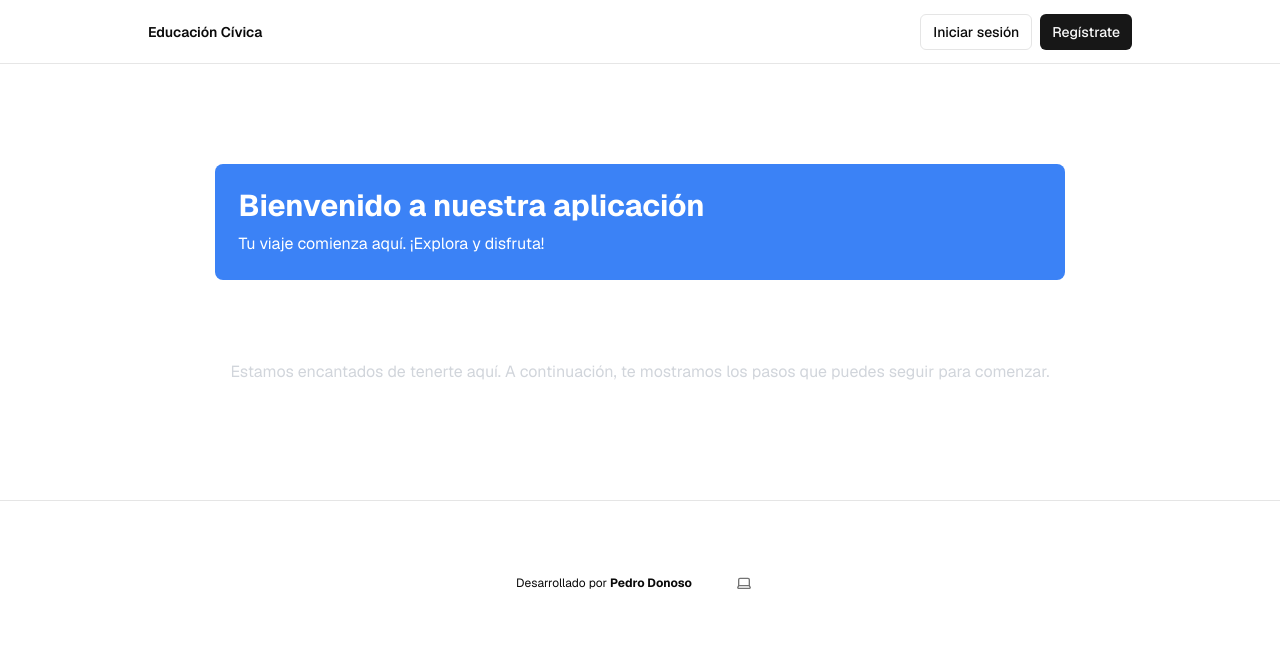
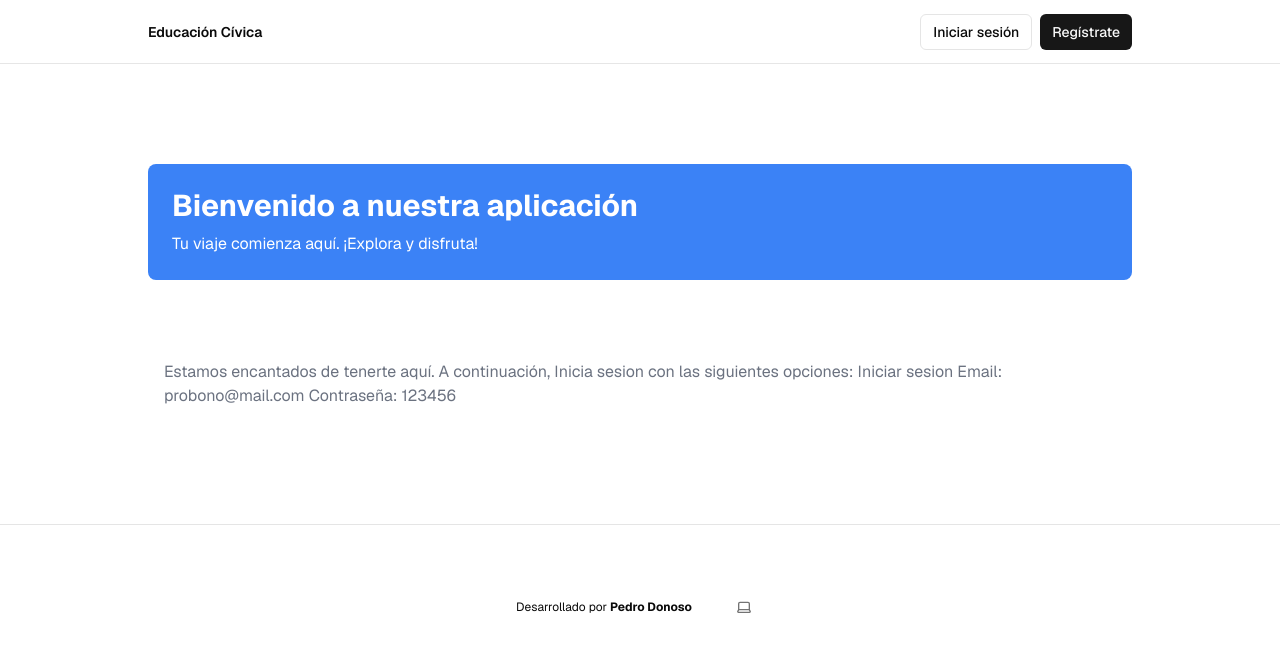
Before and after one commit to pedro-donoso/educacion-civica, a Next.js app: page / in a window 1280 px wide. Shown: the top 652 px of the page. Built offline with nearby package versions, Linux system fonts and the light colour scheme; no server answers.

Commit message:
actualizo mensaje

```diff
--- a/app/page.tsx
+++ b/app/page.tsx
@@ -23,8 +23,13 @@ export default async function Home() {
       <Hero />
 
       <main className="flex-1 flex flex-col gap-6 px-4">
-        <p className="text-gray-300 mb-4">
-          Estamos encantados de tenerte aquí. A continuación, te mostramos los pasos que puedes seguir para comenzar.
+        <p className="text-gray-500 mb-4">
+          Estamos encantados de tenerte aquí. A continuación, Inicia sesion con las siguientes opciones:
+
+          Iniciar sesion
+
+          Email: probono@mail.com
+          Contraseña: 123456
         </p>
       </main>
     </>
```
